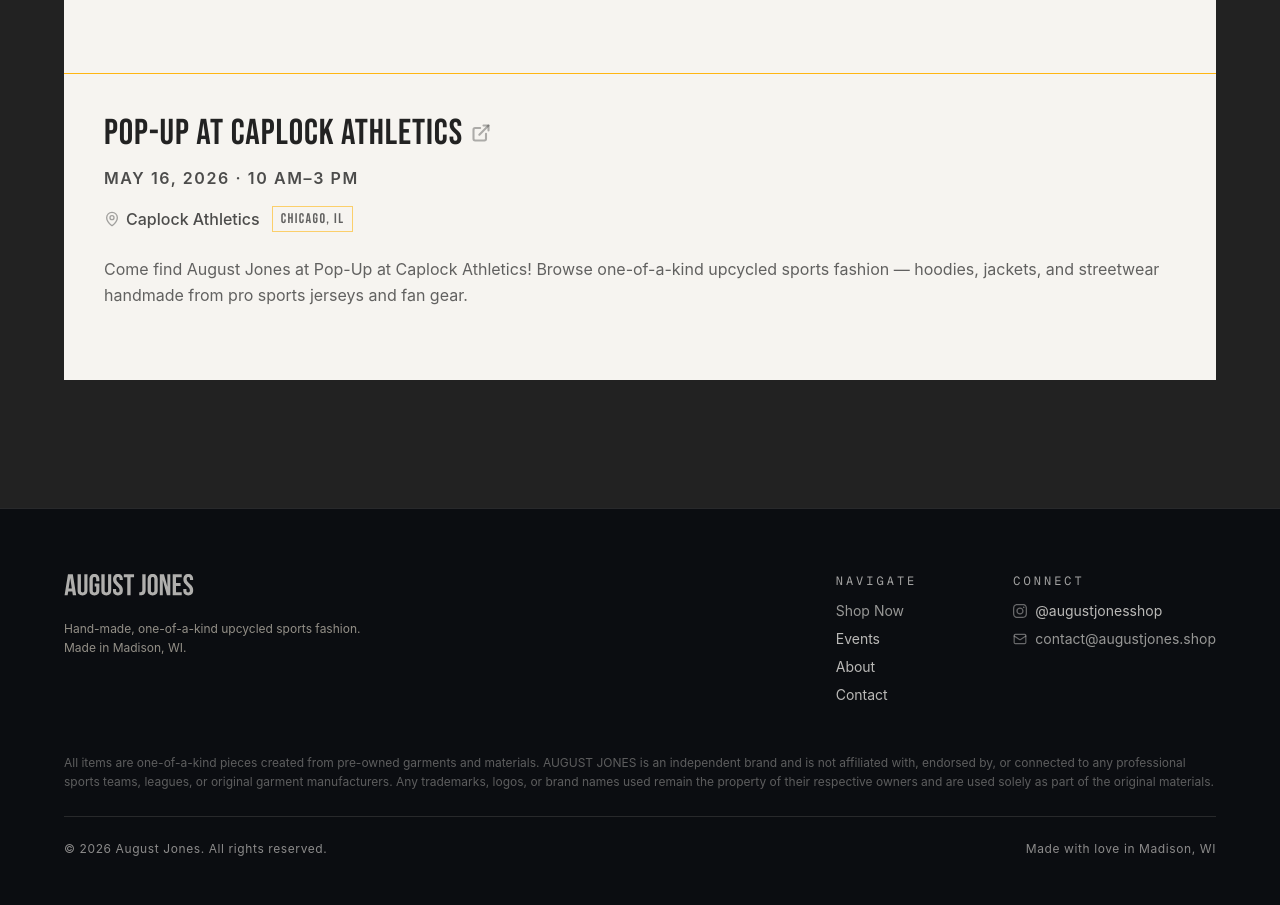
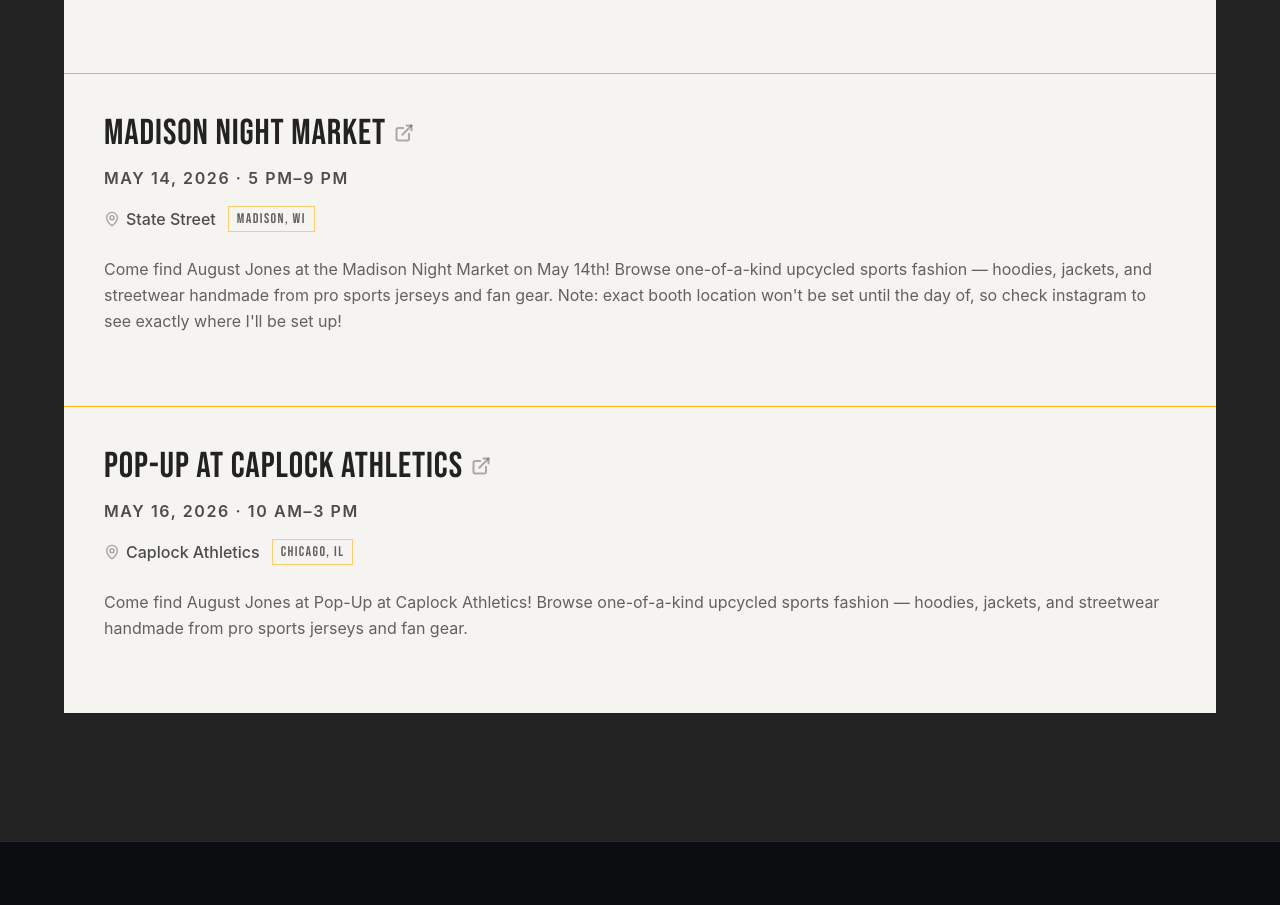
Before and after one commit to riccjohn/august-jones-shop, a Next.js app: page /events in a window 1280 px wide. Shown: the part 1526-2431 px from the top of the page. Built offline with nearby package versions, Linux system fonts and the light colour scheme; no server answers.

Commit message:
Add madison night market event for 05/14/26

```diff
--- a/src/data/events.ts
+++ b/src/data/events.ts
@@ -81,6 +81,26 @@
     },
     mapsUrl: "https://maps.google.com/?q=401+N+Armour+St,+Chicago,+IL+60642",
     eventWebsiteUrl: "https://www.saucedmarket.com/next-market",
+  },
+  {
+    id: "madison-night-market-may-2026",
+    marketName: "Madison Night Market",
+    description: `Come find August Jones at the Madison Night Market on May 14th! Browse one-of-a-kind upcycled sports fashion — hoodies, jackets, and streetwear handmade from pro sports jerseys and fan gear.\n Note: exact booth location won't be set until the day of, so check instagram to see exactly where I'll be set up!`,
+    sessions: [
+      {
+        startDate: "2026-05-14T17:00:00-05:00",
+        endDate: "2026-05-14T21:00:00-05:00",
+      },
+    ],
+    venueName: "State Street",
+    address: {
+      street: "State Street",
+      city: "Madison",
+      state: "WI",
+      zip: "53703",
+    },
+    mapsUrl: "https://maps.app.goo.gl/UFf9YHXkfb9LcjgZ6",
+    eventWebsiteUrl: "https://www.instagram.com/madisonnightmarket/",
   },
   {
     id: "caplock-athletics-2026-05-16",
```
